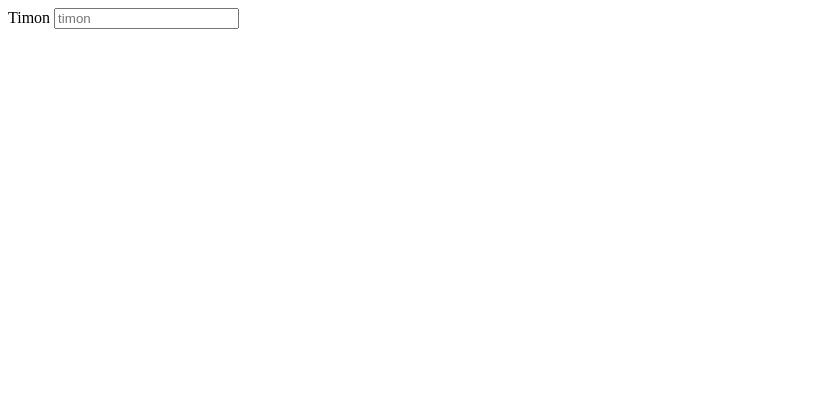
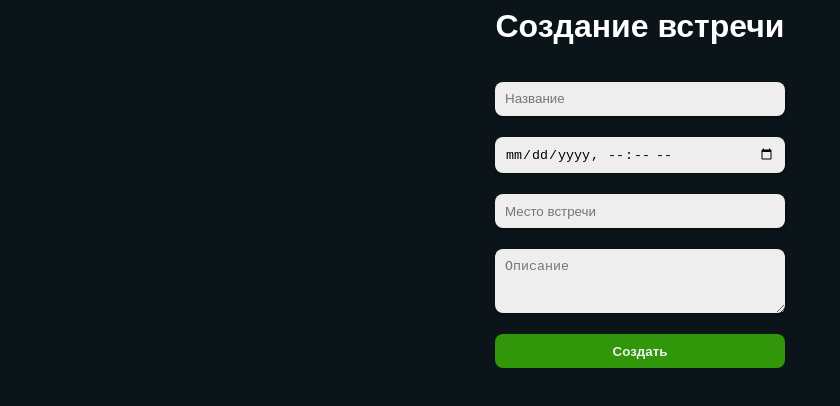
Before and after one commit to timonit/velobot, a website: page public/index.html in a window 1280 px wide. Shown: the whole page, without its empty margins (0-840 px from the left). Drawn offline with Linux system fonts and the light colour scheme.

Commit message:
feature[FormCreateMeeting]: add form

```diff
--- a/public/index.html
+++ b/public/index.html
@@ -4,17 +4,25 @@
   <meta charset="UTF-8">
   <meta name="viewport" content="width=device-width, initial-scale=1.0">
   <title>Document</title>
+  <link href="./style.css" rel="stylesheet" />
   <script src="https://telegram.org/js/telegram-web-app.js"></script>
 </head>
 <body>
-  <form>
-    <label>Timon</label>
-    <input placeholder="timon" />
+  <form id="meeting_form">
+    <label>Создание встречи</label>
+
+    <input placeholder="Название" type="text" required name="title" />
+    <input placeholder="Дата встречи" type="datetime-local" required name="meetingDate" />
+    <input placeholder="Место встречи" name="meetingPoint" />
+    <textarea placeholder="Описание" name="description" rows="3" ></textarea>
+
+    <div class="footer">
+      <button type="submit" class="success">Создать</button>
+      <!-- <button type="button" id="cancel" class="danger">Отмена</button> -->
+    </div>
+
   </form>
 
-  <script>
-    const tg = window.telegram;
-    console.log('telegram', tg);
-  </script>
+  <script src="./main.js"></script>
 </body>
 </html>
--- /dev/null
+++ b/public/main.js
@@ -0,0 +1,15 @@
+const form = document.querySelector('#meeting_form');
+// const cancelBTN = document.querySelector('#cancel');
+
+function sendForm() {
+  const formData = new FormData(form);
+  const data = {};
+
+  formData.forEach((value, key) => {
+    data[key] = value;
+  });
+
+  Telegram.sendData(JSON.stringify(data));
+}
+
+form.addEventListener('submit', sendForm);
--- /dev/null
+++ b/public/style.css
@@ -0,0 +1,75 @@
+:root {
+  --border-radius: 8px;
+}
+
+body {
+  font-family: sans-serif;
+  display: flex;
+  align-items: center;
+  justify-content: center;
+  background-color: rgba(10, 20, 25, 1);
+  color: white;
+}
+
+form {
+  display: flex;
+  flex-direction: column;
+  max-width: 600px;
+  gap: 1.3em;
+}
+
+label {
+  font-size: 2rem;
+  font-weight: 700;
+  text-align: center;
+  margin-bottom: .5em;
+}
+
+input, textarea {
+  outline: none;
+  border: none;
+  padding: .6rem;
+  border-radius: var(--border-radius);
+  background-color: rgba(250, 250, 250, .95);
+  box-shadow: 1px 2px 3px rgba(0, 0, 0, .3);
+}
+
+.footer {
+  display: flex;
+  justify-content: stretch;
+  gap: 1.3rem;
+}
+
+button {
+  position: relative;
+  border: none;
+  outline: none;
+  border-radius: var(--border-radius);
+  padding: .6rem 1rem;
+  font-weight: 700;
+  flex-grow: 1;
+  color: rgb(240, 240, 240);
+  cursor: pointer;
+}
+
+
+button:hover::after {
+  content: '';
+  opacity: 1;
+  background-color: rgba(255, 255, 255, .4);
+  mix-blend-mode: overlay;
+  border-radius: var(--border-radius);
+  position: absolute;
+  top: 0;
+  left: 0;
+  right: 0;
+  bottom: 0;
+}
+
+.danger {
+  background-color: rgb(180, 50, 10);
+}
+
+.success {
+  background-color: rgb(50, 150, 10);
+}
```
